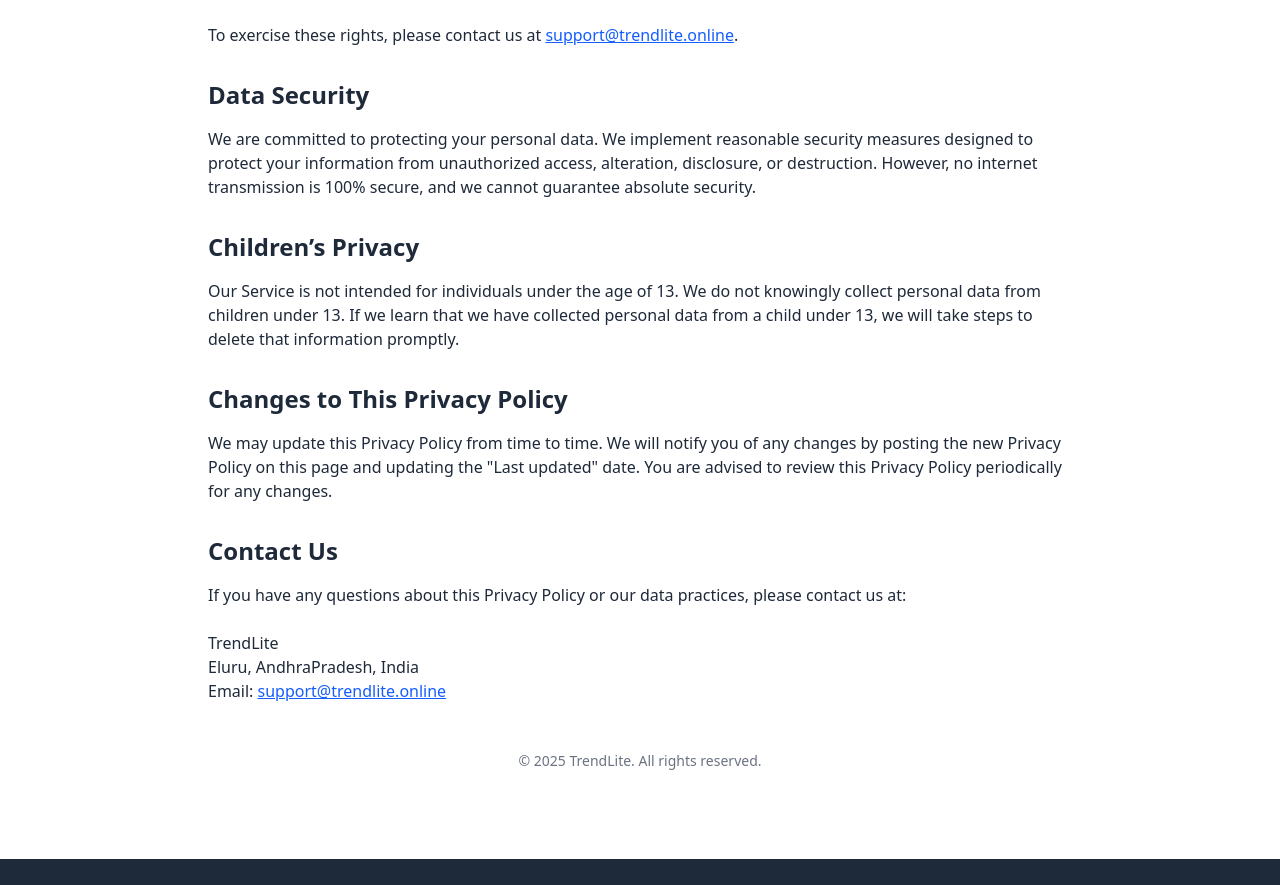
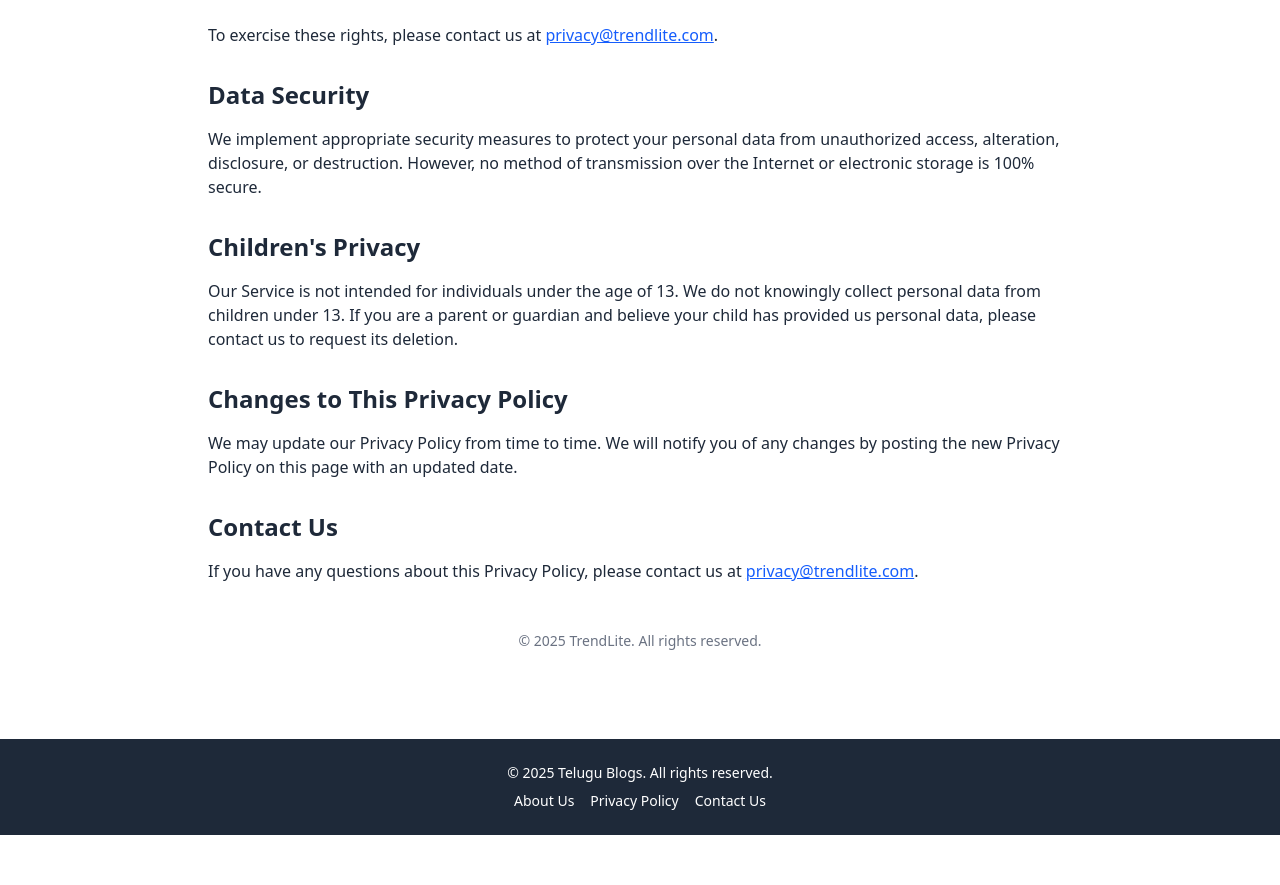
Before and after one commit to chandu539/trendlite, a Next.js app: page /privacy-policy in a window 1280 px wide. Shown: the part 2240-3125 px from the top of the page. After the commit the page ends 3075 px from the top, so only its background shows below. Built offline with nearby package versions, Linux system fonts and the light colour scheme.

Commit message:
modified the code of pryvacy policy

```diff
--- a/src/pages/privacy-policy.js
+++ b/src/pages/privacy-policy.js
@@ -98,7 +98,7 @@
           </p>
           <ul className="list-disc ml-6 mb-6">
             <li><strong>Account</strong> means a unique account created for You to access our Service or parts of our Service.</li>
-            <li><strong>Company</strong> (referred to as "We", "Us" or "Our") refers to TrendLite.</li>
+            <li><strong>Company</strong> (referred to as &quot;We&quot;, &quot;Us&quot; or &quot;Our&quot;) refers to TrendLite.</li>
             <li><strong>Cookies</strong> are small files placed on Your device by a website to track browsing activity and enhance user experience.</li>
             <li><strong>Country</strong> refers to AndhraPradesh, India.</li>
             <li><strong>Device</strong> means any device such as a computer, cellphone or tablet that can access the Service.</li>
@@ -170,35 +170,30 @@
             <li>Request data portability.</li>
           </ul>
           <p className="mb-6">
-            To exercise these rights, please contact us at <a href="mailto:support@trendlite.online" className="text-blue-600 underline">support@trendlite.online</a>.
+            To exercise these rights, please contact us at <a href="mailto:privacy@trendlite.com" className="text-blue-600 underline">privacy@trendlite.com</a>.
           </p>
 
           <h2 className="text-2xl font-semibold mt-8 mb-4">Data Security</h2>
           <p className="mb-6">
-            We are committed to protecting your personal data. We implement reasonable security measures designed to protect your information from unauthorized access, alteration, disclosure, or destruction. However, no internet transmission is 100% secure, and we cannot guarantee absolute security.
+            We implement appropriate security measures to protect your personal data from unauthorized access, alteration, disclosure, or destruction. However, no method of transmission over the Internet or electronic storage is 100% secure.
           </p>
 
-          <h2 className="text-2xl font-semibold mt-8 mb-4">Children’s Privacy</h2>
+          <h2 className="text-2xl font-semibold mt-8 mb-4">Children's Privacy</h2>
           <p className="mb-6">
-            Our Service is not intended for individuals under the age of 13. We do not knowingly collect personal data from children under 13. If we learn that we have collected personal data from a child under 13, we will take steps to delete that information promptly.
+            Our Service is not intended for individuals under the age of 13. We do not knowingly collect personal data from children under 13. If you are a parent or guardian and believe your child has provided us personal data, please contact us to request its deletion.
           </p>
 
           <h2 className="text-2xl font-semibold mt-8 mb-4">Changes to This Privacy Policy</h2>
           <p className="mb-6">
-            We may update this Privacy Policy from time to time. We will notify you of any changes by posting the new Privacy Policy on this page and updating the "Last updated" date. You are advised to review this Privacy Policy periodically for any changes.
+            We may update our Privacy Policy from time to time. We will notify you of any changes by posting the new Privacy Policy on this page with an updated date.
           </p>
 
           <h2 className="text-2xl font-semibold mt-8 mb-4">Contact Us</h2>
           <p className="mb-6">
-            If you have any questions about this Privacy Policy or our data practices, please contact us at:
+            If you have any questions about this Privacy Policy, please contact us at <a href="mailto:privacy@trendlite.com" className="text-blue-600 underline">privacy@trendlite.com</a>.
           </p>
-          <address className="not-italic mb-6">
-            TrendLite<br />
-            Eluru, AndhraPradesh, India<br />
-            Email: <a href="mailto:support@trendlite.online" className="text-blue-600 underline">support@trendlite.online</a>
-          </address>
 
-          <p className="text-sm text-center text-gray-500 mt-12">
+          <p className="text-center text-sm text-gray-500 mt-12">
             &copy; 2025 TrendLite. All rights reserved.
           </p>
         </main>
```
